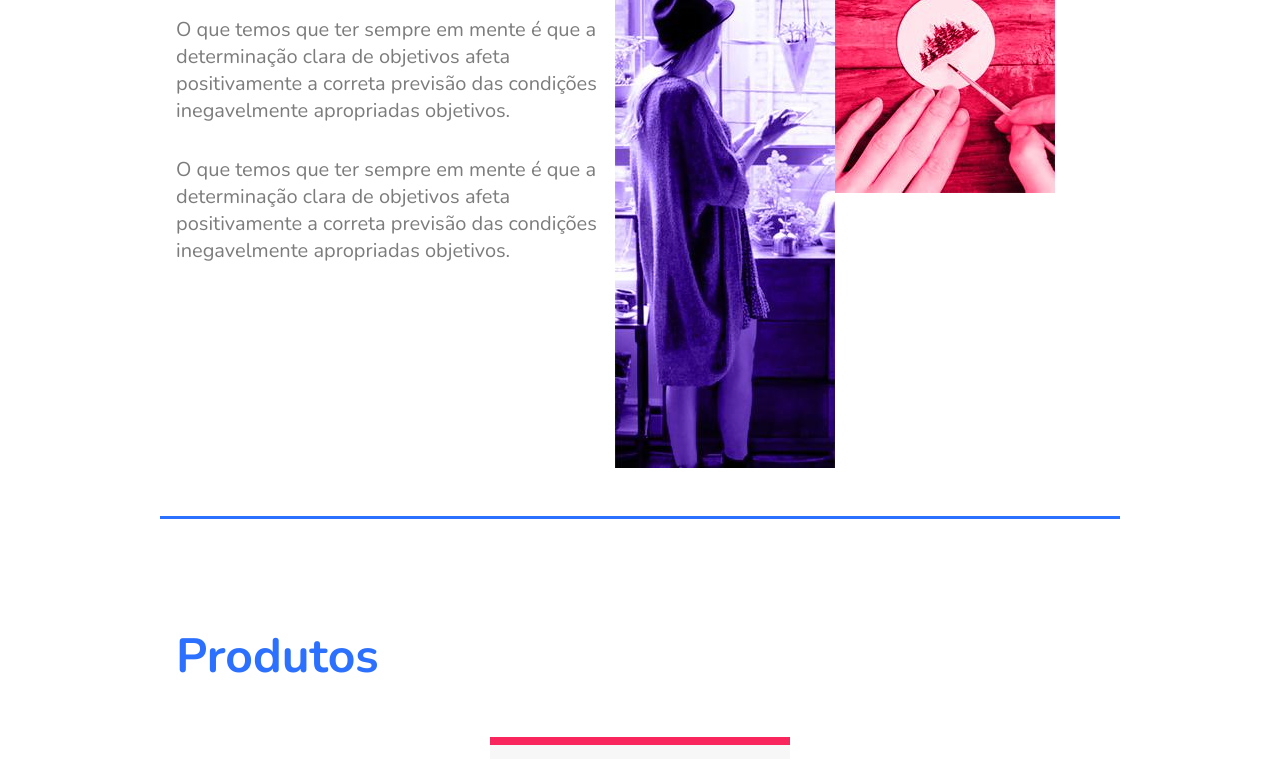
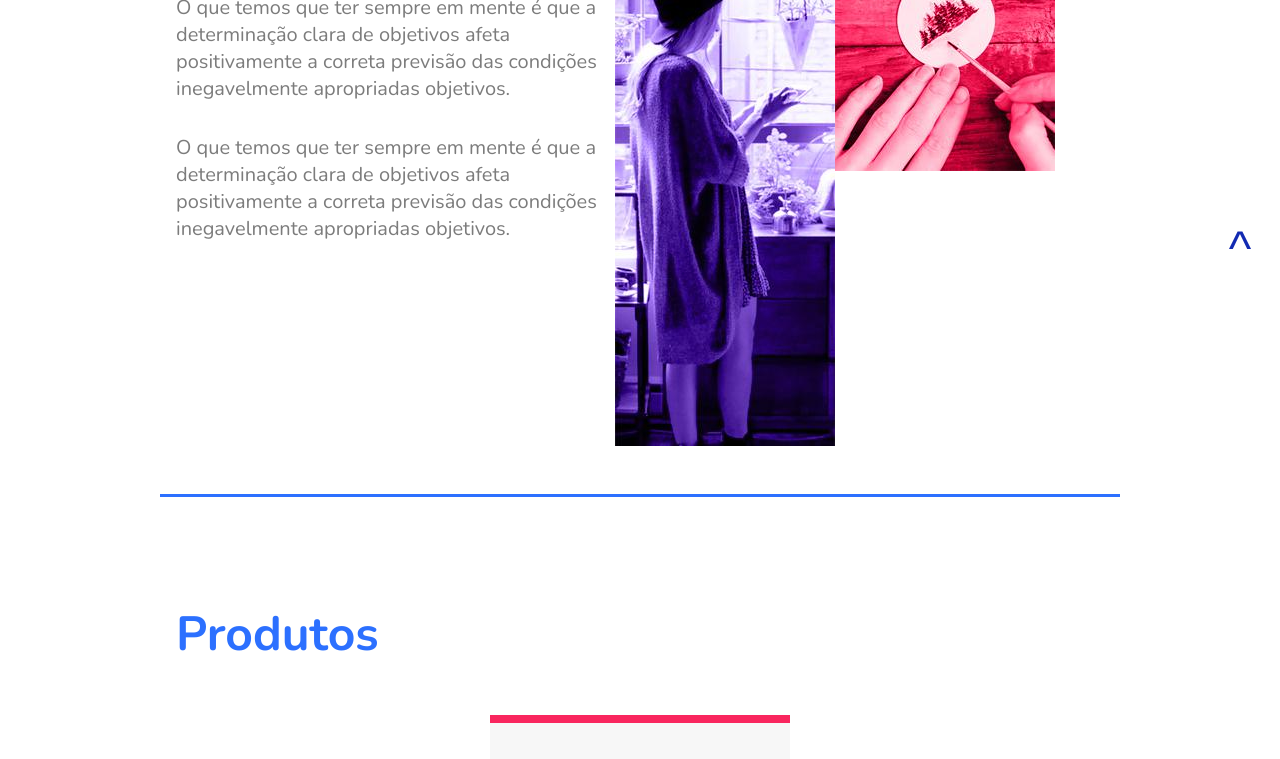
Before and after one commit to thiagogmrs/flexblog, a plain HTML site: page index.html in a window 1280 px wide. Shown: the part 519-1278 px from the top of the page. Drawn offline with nearby package versions, Linux system fonts and the light colour scheme.

Commit message:
Update global.css

```diff
--- a/global/global.css
+++ b/global/global.css
@@ -24,7 +24,7 @@ ul, li, a{
     list-style: none;
 }
 
-/* #back-to-top{
+#back-to-top{
     width: 40px;
     height: 40px;
     color: #122ab2;
@@ -36,4 +36,4 @@ ul, li, a{
     right: 20px;
     bottom: 20px;
 
-} */
+}
```
